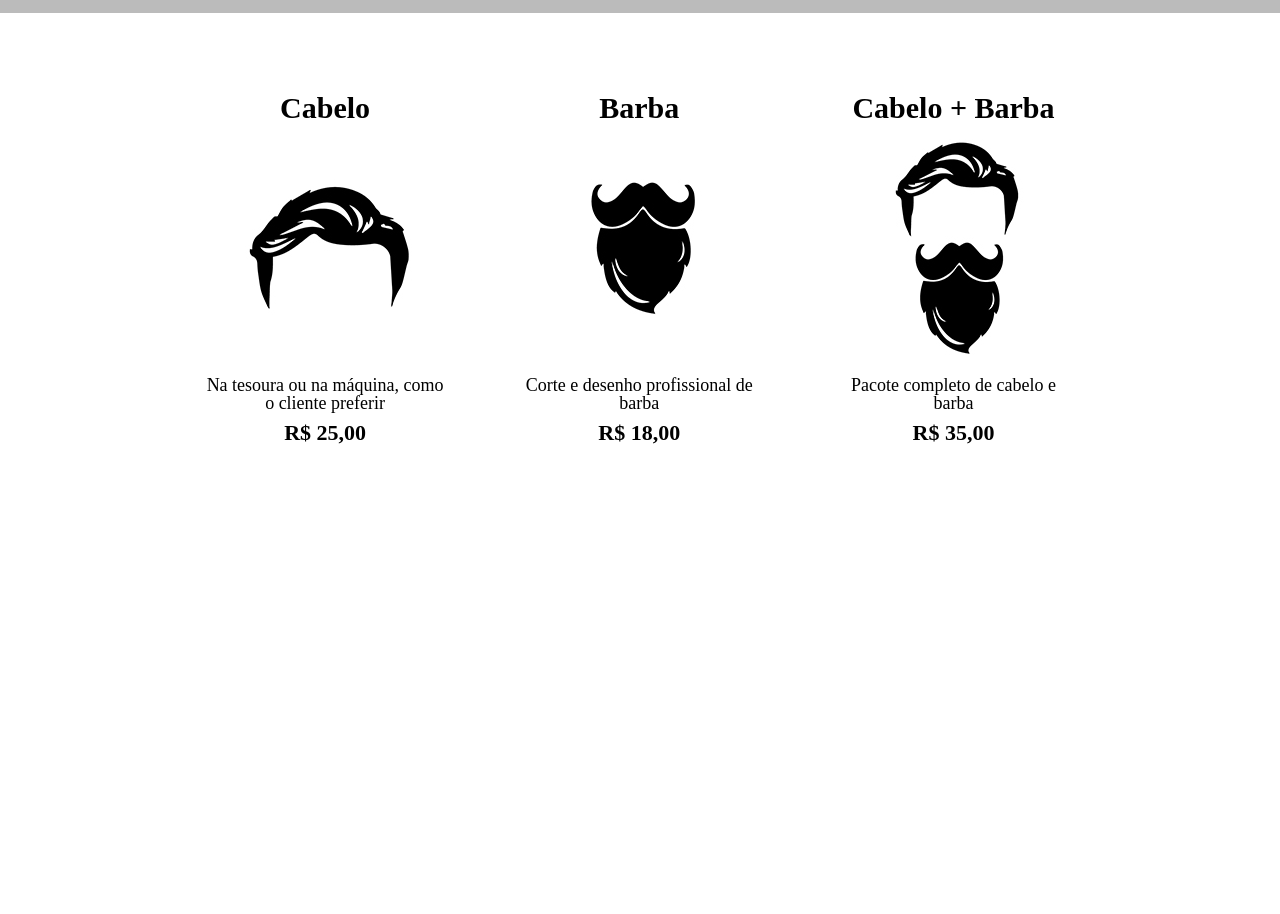
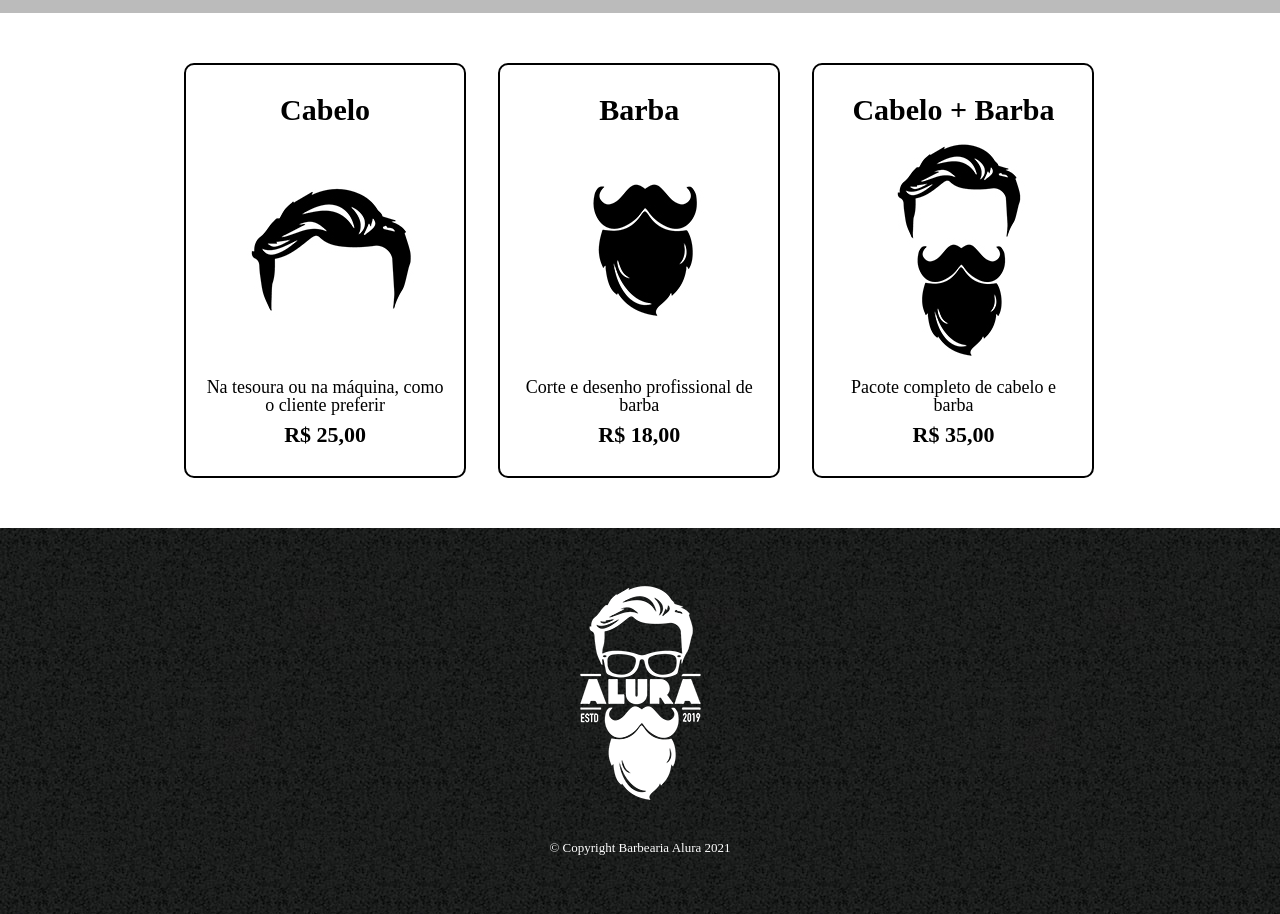
Before and after one commit to bellecvalim/html_css_alura, a plain HTML site: page produtos.html in a window 1280 px wide. Shown: the part 280-1194 px from the top of the page. Before the commit the page ends 804 px from the top, so only its background shows below. Drawn offline with Linux system fonts and the light colour scheme.

Commit message:
html_css-pt2

```diff
--- a/produtos.css
+++ b/produtos.css
@@ -28,6 +28,11 @@ nav a {
     text-decoration: none;
 }
 
+nav a:hover {
+    color:#C78C19;
+    text-decoration: underline;
+}
+
 .produtos {
     width: 940px;
     margin: 0 auto;
@@ -40,9 +45,25 @@ nav a {
     width: 30%;
     vertical-align: top;
     margin: 0 1.5%;
+    padding: 30px 20px;
     box-sizing:border-box;
-    padding: 30px 20px;
+    border: 2px solid #000000;
+    border-radius: 10px;
+
 }
+
+.produtos li:hover {
+    border-color:#C78C19;
+}
+
+.produtos li:active {
+    border-color: #088C19;
+}
+
+.produtos li:hover h2 {
+    font-size: 34px;
+}
+
 .produtos h2 {
     font-size: 30px;
     font-weight: bold;
@@ -57,3 +78,15 @@ nav a {
     font-weight: bold;
     margin-top: 10px;
 }
+
+footer {
+    text-align: center;
+    background: url("assets/bg.jpg");
+    padding: 40px 0;
+}
+
+.copyright {
+    color: #FFFFFF;
+    font-size: 13px;
+    margin: 20px 0;
+}
--- a/produtos.html
+++ b/produtos.html
@@ -10,7 +10,7 @@
   <body>
     <header>
       <div class="caixa">
-        <h1><img src="logo.png" /></h1>
+        <h1><img src="assets/logo.png" /></h1>
         <nav>
           <ul>
             <li><a href="index.html">Home</a></li>
@@ -25,24 +25,29 @@
         <ul class="produtos">
             <li>
                 <h2>Cabelo</h2>
-                <img src="cabelo.jpg"/>
+                <img src="assets/cabelo.jpg"/>
                 <p class="produto-descricao">Na tesoura ou na máquina, como o cliente preferir</p>
                 <p class="produto-preco">R$ 25,00</p>
             </li>
             <li>
                 <h2>Barba</h2>
-                <img src="barba.jpg"/>
+                <img src="assets/barba.jpg"/>
                 <p class="produto-descricao">Corte e desenho profissional de barba</p>
                 <p class="produto-preco">R$ 18,00</p>
             </li>
             <li>
                 <h2>Cabelo + Barba</h2>
-                <img src="cabelo+barba.jpg"/>
+                <img src="assets/cabelo+barba.jpg"/>
                 <p class="produto-descricao">Pacote completo de cabelo e barba</p>
                 <p class="produto-preco">R$ 35,00</p>
             </li>
         </ul>
     </main>
 
+    <footer>
+      <img src="assets/logo-branco.png"/>
+      <p class="copyright">&copy; Copyright Barbearia Alura 2021</p>
+    </footer>
+
   </body>
 </html>
```
Also changed, not shown: index.html (+2 -2 lines), assets/banner.jpg (renamed from banner.jpg), assets/barba.jpg (renamed from barba.jpg), assets/beneficios.jpg (renamed from beneficios.jpg), assets/bg.jpg (renamed from bg.jpg), assets/cabelo+barba.jpg (renamed from cabelo+barba.jpg), assets/cabelo.jpg (renamed from cabelo.jpg), assets/logo-branco.png (renamed from logo-branco.png), assets/logo.png (renamed from logo.png).
